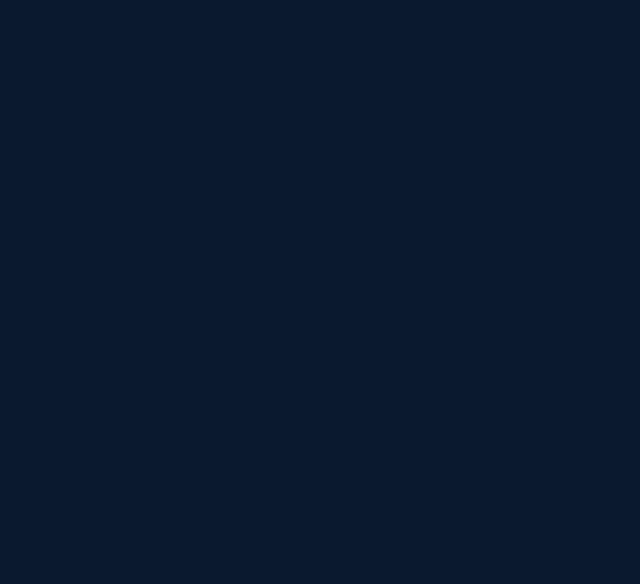
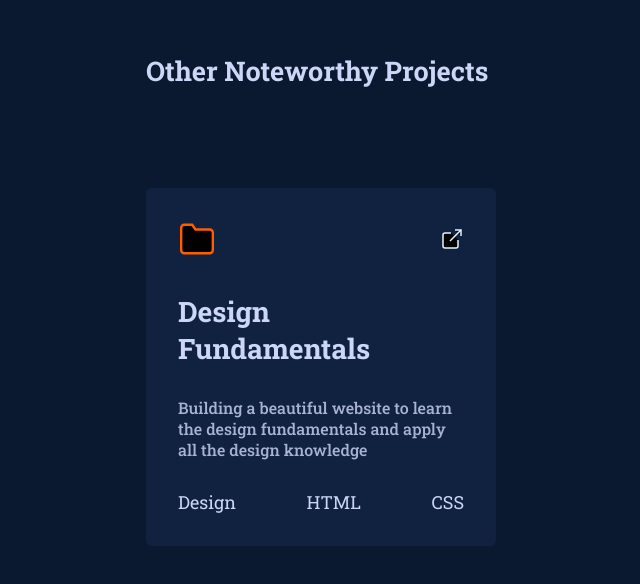
Before and after one commit to rupamsutar/Portfolio, a React (Create React App) app: page / in a window 1280 px wide. Shown: the part 4342-4926 px from the top of the page, without its empty margins (319-959 px from the left). Before the commit the page ends 4395 px from the top, so only its background shows below. Built offline with nearby package versions, Linux system fonts and the light colour scheme.

Commit message:
Other Noteworthy projects section started

```diff
--- a/public/index.html
+++ b/public/index.html
@@ -10,8 +10,8 @@
       content="Web site created using create-react-app"
     />
     <link rel="apple-touch-icon" href="%PUBLIC_URL%/logo192.png" />
-    <link rel="preconnect" href="https://fonts.googleapis.com"><link rel="preconnect" href="https://fonts.gstatic.com" crossorigin><link href="https://fonts.googleapis.com/css2?family=Roboto+Mono:ital,wght@0,300;0,500;0,600;0,700;1,400&display=swap" rel="stylesheet">
-    <link rel="preconnect" href="https://fonts.googleapis.com"><link rel="preconnect" href="https://fonts.gstatic.com" crossorigin><link href="https://fonts.googleapis.com/css2?family=Roboto+Mono:ital,wght@0,300;0,500;0,600;0,700;1,400&family=Roboto+Slab:wght@400;500;600;700;800&display=swap" rel="stylesheet">
+    <link rel="preconnect" href="https://fonts.googleapis.com"><link rel="preconnect" href="https://fonts.gstatic.com" crossorigin><link href="https://fonts.googleapis.com/css2?family=Roboto+Mono:ital,wght@0,100;0,200;0,300;0,400;0,500;0,600;0,700;1,400&display=swap" rel="stylesheet">
+    <link rel="preconnect" href="https://fonts.googleapis.com"><link rel="preconnect" href="https://fonts.gstatic.com" crossorigin><link href="https://fonts.googleapis.com/css2?family=Roboto+Mono:ital,wght@0,100;0,200;0,300;0,400;0,500;0,600;0,700;1,400&family=Roboto+Slab:wght@400;500;600;700;800&display=swap" rel="stylesheet">
     <!--
       manifest.json provides metadata used when your web app is installed on a
       user's mobile device or desktop. See https://developers.google.com/web/fundamentals/web-app-manifest/
--- a/src/App.js
+++ b/src/App.js
@@ -5,6 +5,7 @@ import Introduction from './Components/Introduction/Introduction';
 import AboutMe from './Components/AboutMe/AboutMe';
 import MainProject from './Components/Projects/MainProject';
 import IconsAndEmail from "./Components/UI/icons-and-email";
+import OtherProjects from './Components/Projects/OtherProjects';
 
 
 
@@ -16,6 +17,7 @@ function App() {
       <AboutMe />
       <MainProject />
       <IconsAndEmail />
+      <OtherProjects />
     </>
   )
 }
--- /dev/null
+++ b/src/Components/Projects/OtherProjects.js
@@ -0,0 +1,15 @@
+import React from "react";
+import classes from "./OtherProjects.module.css"
+import ProjectTemplate from "./ProjectTemplate"
+
+const OtherProjects = () => {
+    return (
+        <div className={classes.otherProjects}>
+            <h2>Other Noteworthy Projects</h2>
+            <ProjectTemplate />
+        </div>
+    )
+}
+
+
+export default OtherProjects;
--- /dev/null
+++ b/src/Components/Projects/OtherProjects.module.css
@@ -0,0 +1,12 @@
+.otherProjects {
+    max-width: 350px;
+    align-items: center;
+}
+
+.otherProjects {
+    margin: 50px auto;
+}
+
+.otherProjects h2 {
+    margin-bottom: 100px;
+}
--- /dev/null
+++ b/src/Components/Projects/ProjectTemplate.js
@@ -0,0 +1,46 @@
+import React from "react";
+import classes from "./ProjectTemplate.module.css"
+
+const ProjectTempplate = () => {
+    return (
+        <div className={classes.mainBox}>
+            <div className={classes["mainBox__one"]}>
+                <div>
+                    <svg
+                        xmlns="http://www.w3.org/2000/svg"
+                        viewBox="0 0 24 24"
+                        class={classes["icon_folder"]}>
+                            <title>Folder</title>
+                            <path d="M22 19a2 2 0 0 1-2 2H4a2 2 0 0 1-2-2V5a2 2 0 0 1 2-2h5l2 3h9a2 2 0 0 1 2 2z"></path>
+                    </svg>
+                </div>
+                <div>
+                    <svg
+                        xmlns="http://www.w3.org/2000/svg"
+                        viewBox="0 0 24 24"
+                        class={classes["icon_link"]}>
+                            <title>External Link</title>
+                            <path d="M18 13v6a2 2 0 0 1-2 2H5a2 2 0 0 1-2-2V8a2 2 0 0 1 2-2h6"></path>
+                            <polyline points="15 3 21 3 21 9"></polyline>
+                            <line x1="10" y1="14" x2="21" y2="3"></line>
+                        </svg>
+                </div>
+            </div>
+            <div className={classes["mainBox__two"]}>
+                <h3>Design Fundamentals</h3>
+            </div>
+            <div className={classes["mainBox__three"]}>
+                <p>
+                    Building a beautiful website to learn the design fundamentals and apply all the design knowledge
+                </p>
+            </div>
+            <ul className={classes["mainBox__four"]}>
+                <li>Design</li>
+                <li>HTML</li>
+                <li>CSS</li>
+            </ul>
+        </div>
+    )
+}
+
+export default ProjectTempplate;
--- /dev/null
+++ b/src/Components/Projects/ProjectTemplate.module.css
@@ -0,0 +1,48 @@
+.mainBox {
+    display: flex;
+    flex-direction: column;
+    gap: 30px;
+    background-color: #112240;
+    padding: 32px;
+
+    border-radius: 6px;
+}
+
+.mainBox__one {
+    display: flex;
+    align-items: center;
+    justify-content: space-between;
+}
+
+.icon_folder, .icon_link {
+    stroke-width: 1.5px;
+}
+
+.icon_folder {
+    stroke: #ff5e00;
+    height: 38px;
+    width: 38px;
+}
+.icon_link {
+    stroke: #e6f1ff;
+    height: 24px;
+    width: 24px;
+}
+
+.mainBox__two {
+    font-size: 24px;
+    font-weight: 600;
+}
+
+.mainBox__three {
+    color: #a8b2d1;
+    font-weight: 100;
+    font-size: 16px;
+}
+
+.mainBox__four {
+    display: flex;
+    align-items: center;
+    justify-content: space-between;
+
+}
--- a/src/index.css
+++ b/src/index.css
@@ -1,5 +1,5 @@
 /*
-background color: #0a192f  #112240
+background color: #0a192f  #112240 #233554
 text Color: #FFADAD  #ff5e00 rgb(204, 214, 246);
 
 shades : lightest :#e6f1ff  #ccd6f6  #a8b2d1  #8892b0
```
